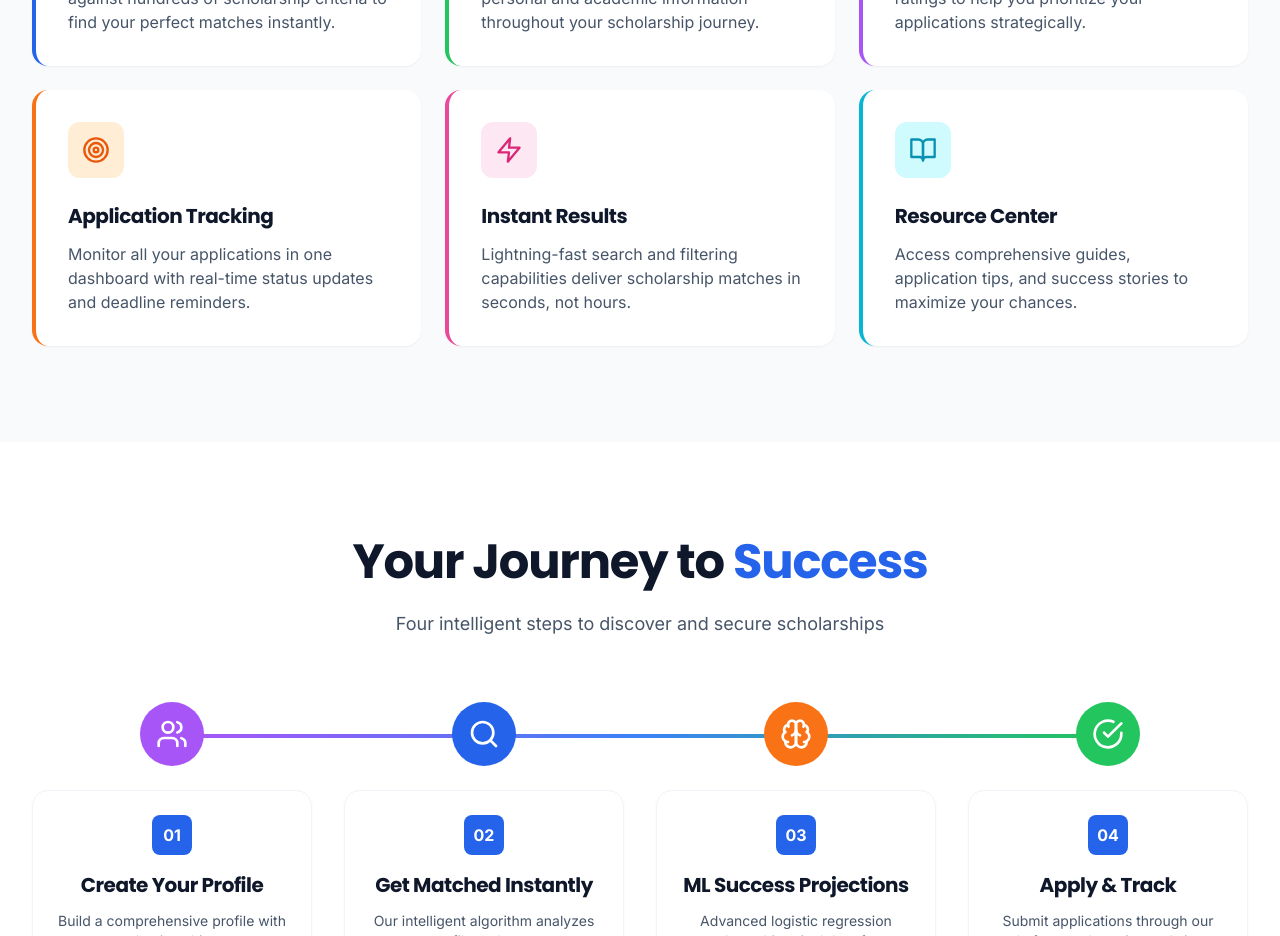
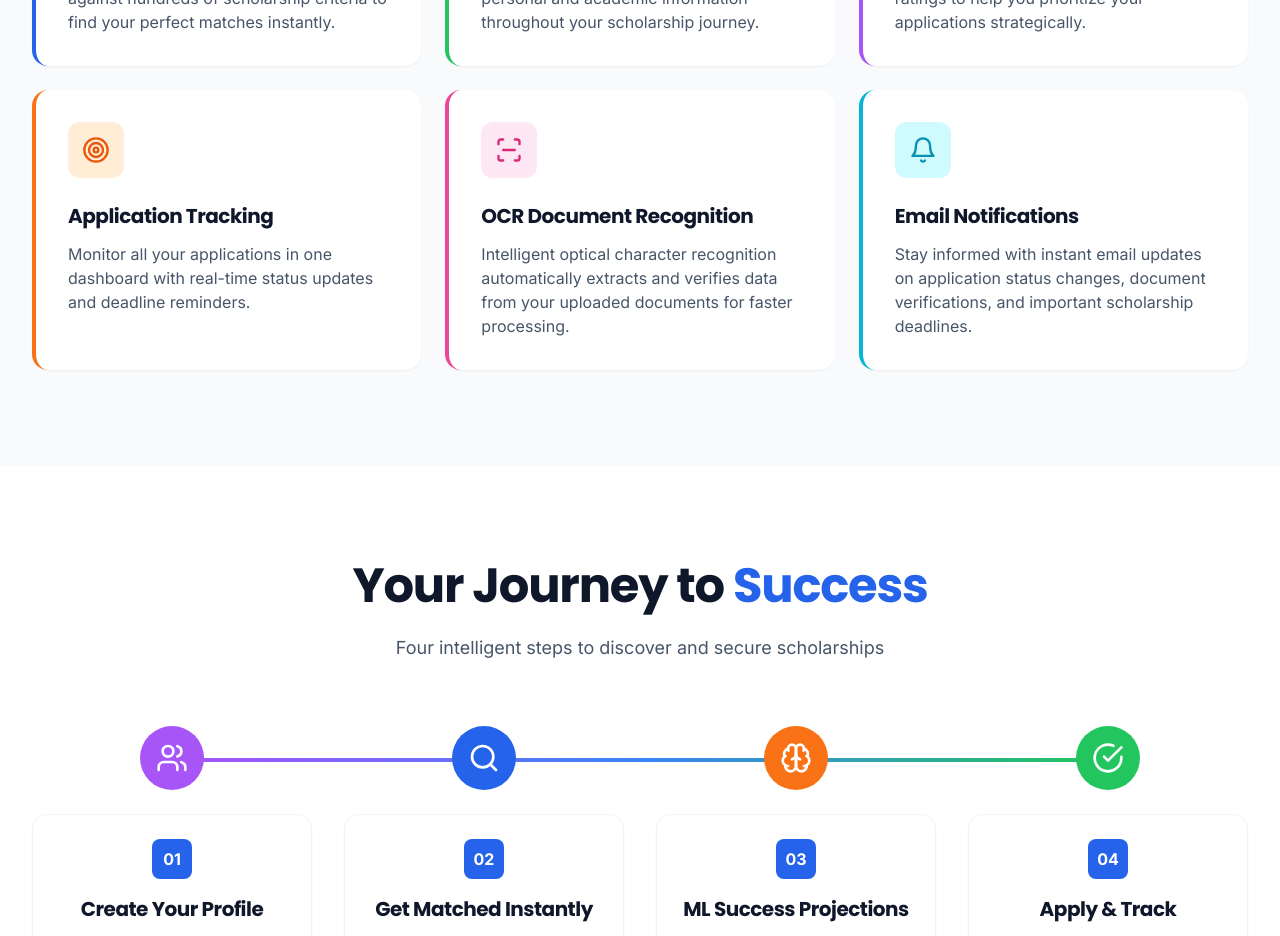
Before and after one commit to NeilAutriz/ISKOlarship, a React (Vite) app in the folder frontend/: page / in a window 1280 px wide. Shown: the part 2220-3156 px from the top of the page. Built offline with nearby package versions, Linux system fonts and the light colour scheme; no server answers.

Commit message:
Use icon images in email badges, add OCR & email notification features to homepage

```diff
--- a/frontend/src/pages/Home.tsx
+++ b/frontend/src/pages/Home.tsx
@@ -14,6 +14,8 @@ import {
   Target,
   Zap,
   BookOpen,
+  ScanLine,
+  Bell,
   Users,
   Award,
   TrendingUp,
@@ -424,27 +426,27 @@ const Home: React.FC = () => {
               </p>
             </div>
 
-            {/* Feature 5: Instant Results */}
+            {/* Feature 5: OCR Document Recognition */}
             <div className="bg-white rounded-2xl p-6 sm:p-8 border-l-4 border-pink-500 shadow-sm hover:shadow-md transition-all">
               <div className="w-14 h-14 bg-pink-100 rounded-xl flex items-center justify-center mb-6">
-                <Zap className="w-7 h-7 text-pink-600" />
+                <ScanLine className="w-7 h-7 text-pink-600" />
               </div>
-              <h3 className="text-xl font-bold text-slate-900 mb-3">Instant Results</h3>
+              <h3 className="text-xl font-bold text-slate-900 mb-3">OCR Document Recognition</h3>
               <p className="text-slate-600">
-                Lightning-fast search and filtering capabilities deliver scholarship
-                matches in seconds, not hours.
+                Intelligent optical character recognition automatically extracts and
+                verifies data from your uploaded documents for faster processing.
               </p>
             </div>
 
-            {/* Feature 6: Resource Center */}
+            {/* Feature 6: Email Notifications */}
             <div className="bg-white rounded-2xl p-6 sm:p-8 border-l-4 border-cyan-500 shadow-sm hover:shadow-md transition-all">
               <div className="w-14 h-14 bg-cyan-100 rounded-xl flex items-center justify-center mb-6">
-                <BookOpen className="w-7 h-7 text-cyan-600" />
+                <Bell className="w-7 h-7 text-cyan-600" />
               </div>
-              <h3 className="text-xl font-bold text-slate-900 mb-3">Resource Center</h3>
+              <h3 className="text-xl font-bold text-slate-900 mb-3">Email Notifications</h3>
               <p className="text-slate-600">
-                Access comprehensive guides, application tips, and success stories
-                to maximize your chances.
+                Stay informed with instant email updates on application status changes,
+                document verifications, and important scholarship deadlines.
               </p>
             </div>
           </div>
```
Also changed, not shown: 1 other file (tests, documents, lock files or other folders).
